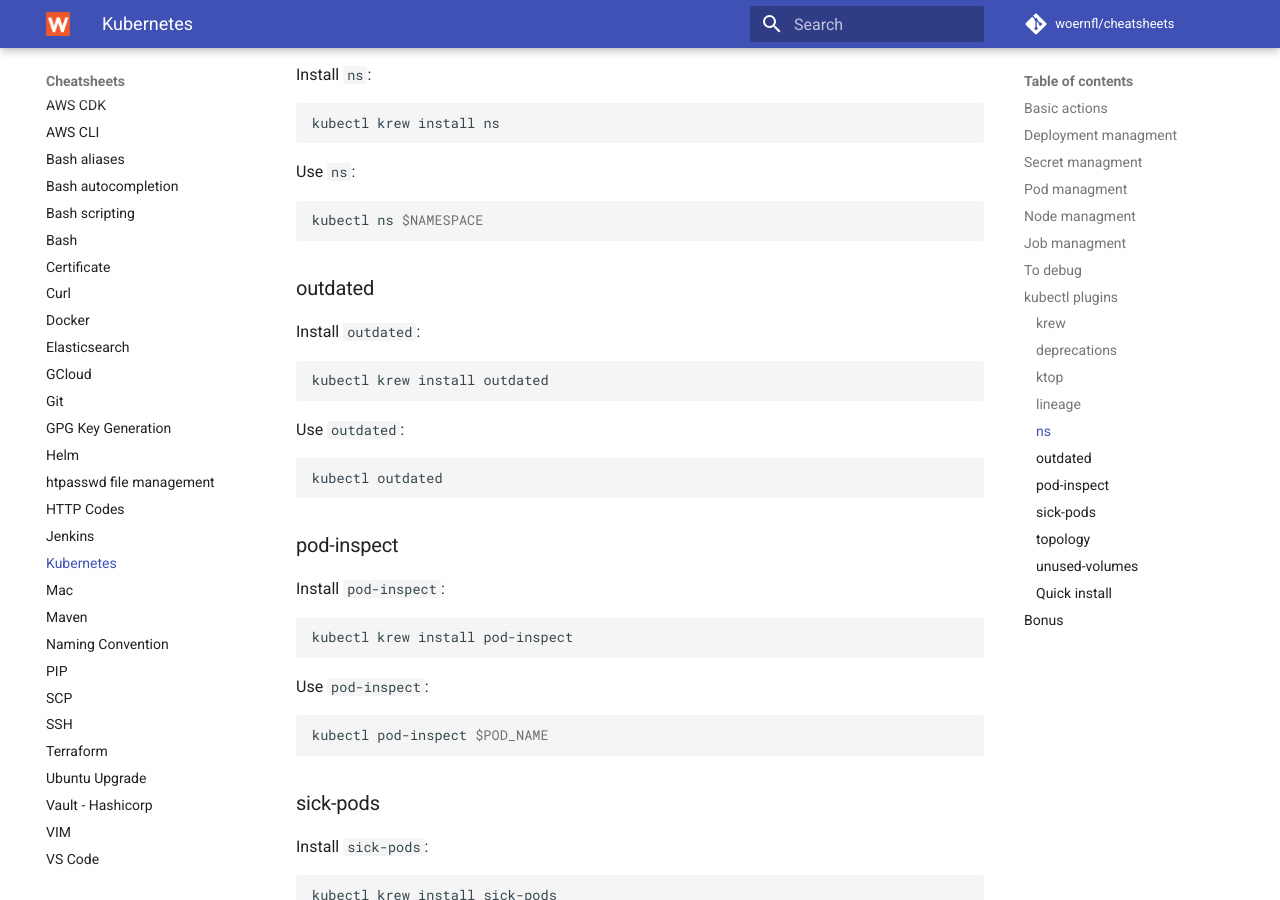
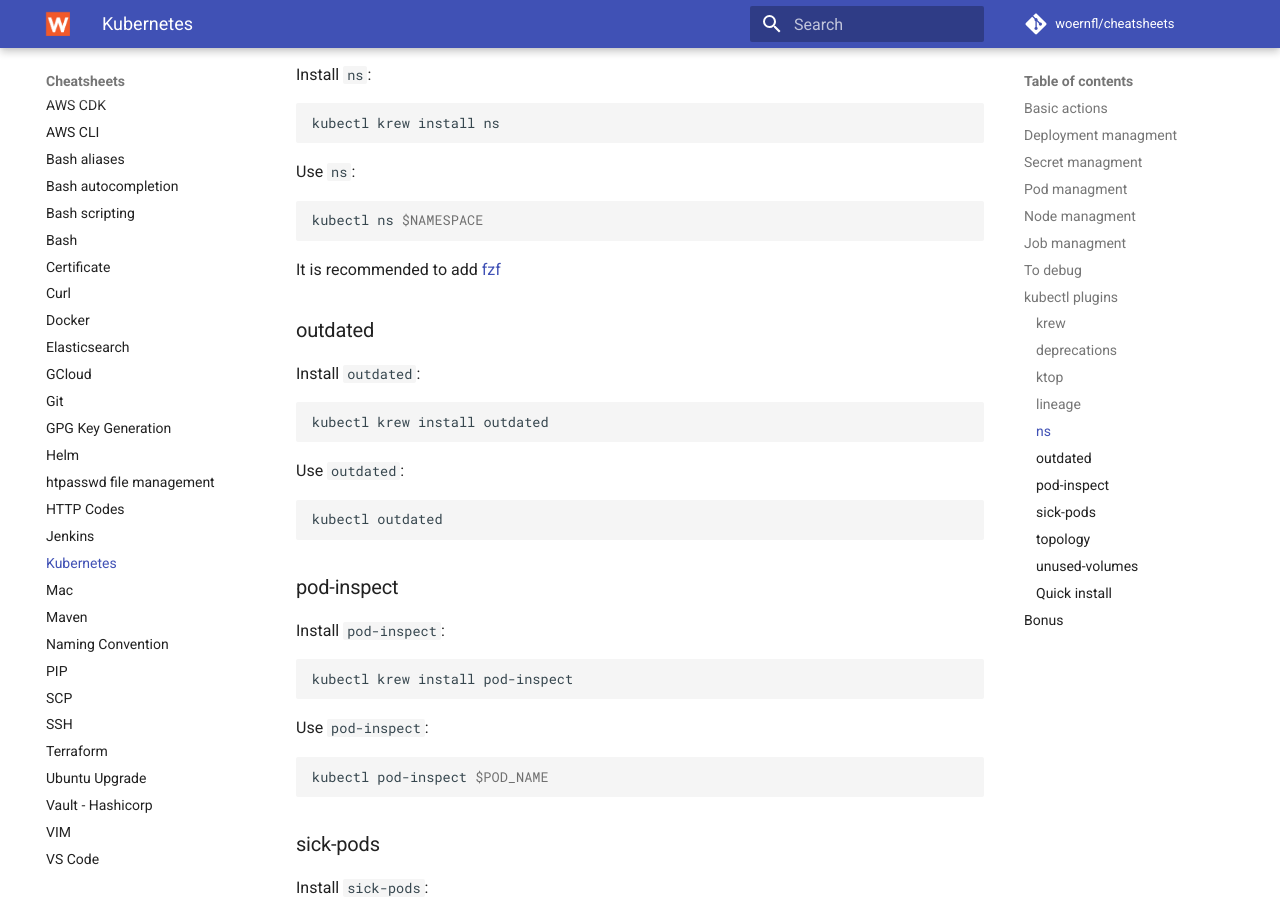
Before and after one commit to woernfl/cheatsheets, an MkDocs documentation site: the page built from docs/kubernetes.md, in a window 1280 px wide and 900 px high, scrolled down 4619 px. Built offline with MkDocs 1.6.1 and Material for MkDocs 9.7.7, drawn with Linux system fonts in a browser that asks for light colours; comment, search, counter and statistics services are not loaded.

Commit message:
Update kubernetes.md

````diff
--- a/docs/kubernetes.md
+++ b/docs/kubernetes.md
@@ -261,6 +261,8 @@
 kubectl ns $NAMESPACE
 ```
 
+It is recommended to add [fzf](https://github.com/junegunn/fzf)
+
 ### outdated
 
 Install `outdated`:
````
